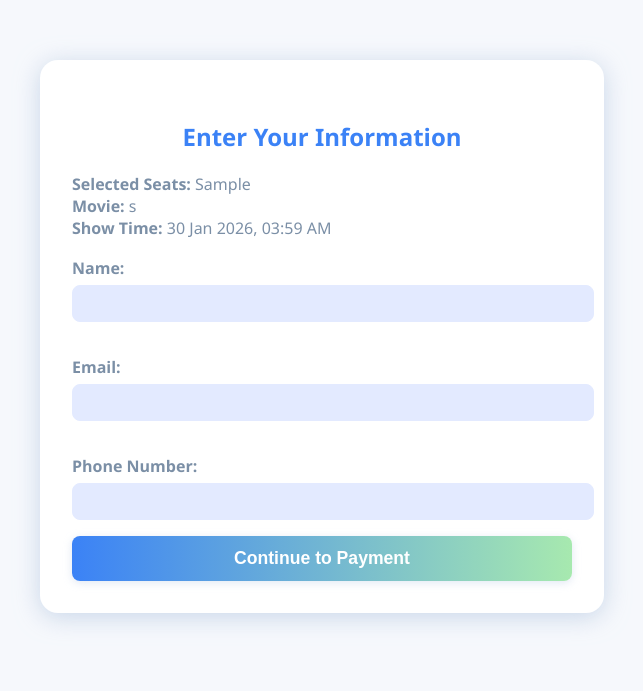
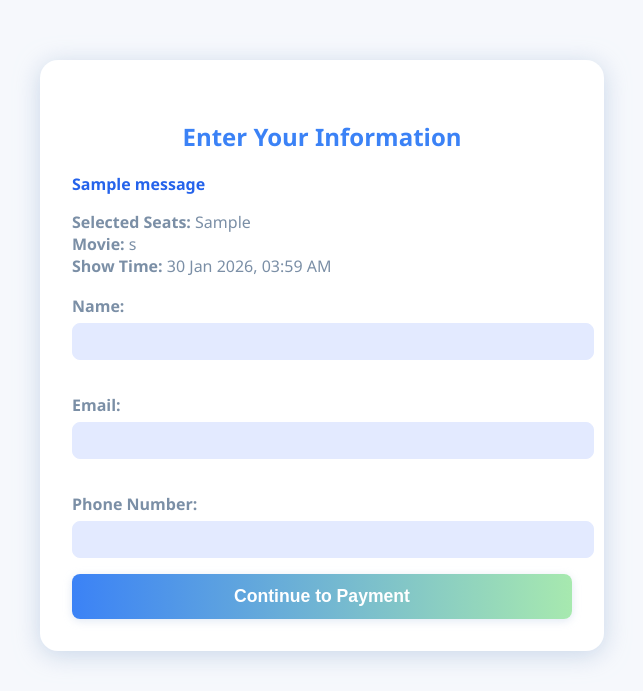
Before and after one commit to Rithish4610/movie-ticket-booking, a Flask app: template app/templates/user_info.html in a window 1280 px wide. Shown: the top 691 px of the page, without its empty margins (318-961 px from the left). Run offline with Flask 3, Linux system fonts and the light colour scheme; tables that the repository leaves empty hold one stand-in row (values such as "Sample post"); the template is opened without the code that fills it: values that come from a table or form of the project are taken from there, most other values are stand-ins (such as "Sample title", 1, 10 or a date in 2020); one stand-in notice (Sample message) is shown.

Commit message:
display a clear error message for 10 digits

```diff
--- a/app/templates/user_info.html
+++ b/app/templates/user_info.html
@@ -62,7 +62,16 @@
 </head>
 <body>
     <div class="container">
-        <h2>Enter Your Information</h2>
+                <h2>Enter Your Information</h2>
+                {% with messages = get_flashed_messages(with_categories=true) %}
+                    {% if messages %}
+                        <ul style="list-style:none;padding:0;">
+                            {% for category, message in messages %}
+                                <li style="color: {% if category == 'danger' %}#e53e3e{% else %}#2563eb{% endif %}; font-weight:bold; margin-bottom:10px;">{{ message }}</li>
+                            {% endfor %}
+                        </ul>
+                    {% endif %}
+                {% endwith %}
         <div class="seats-list">
             <strong>Selected Seats:</strong> {{ seat_display_str }}<br>
             <strong>Movie:</strong> {{ movie.title }}<br>
```
